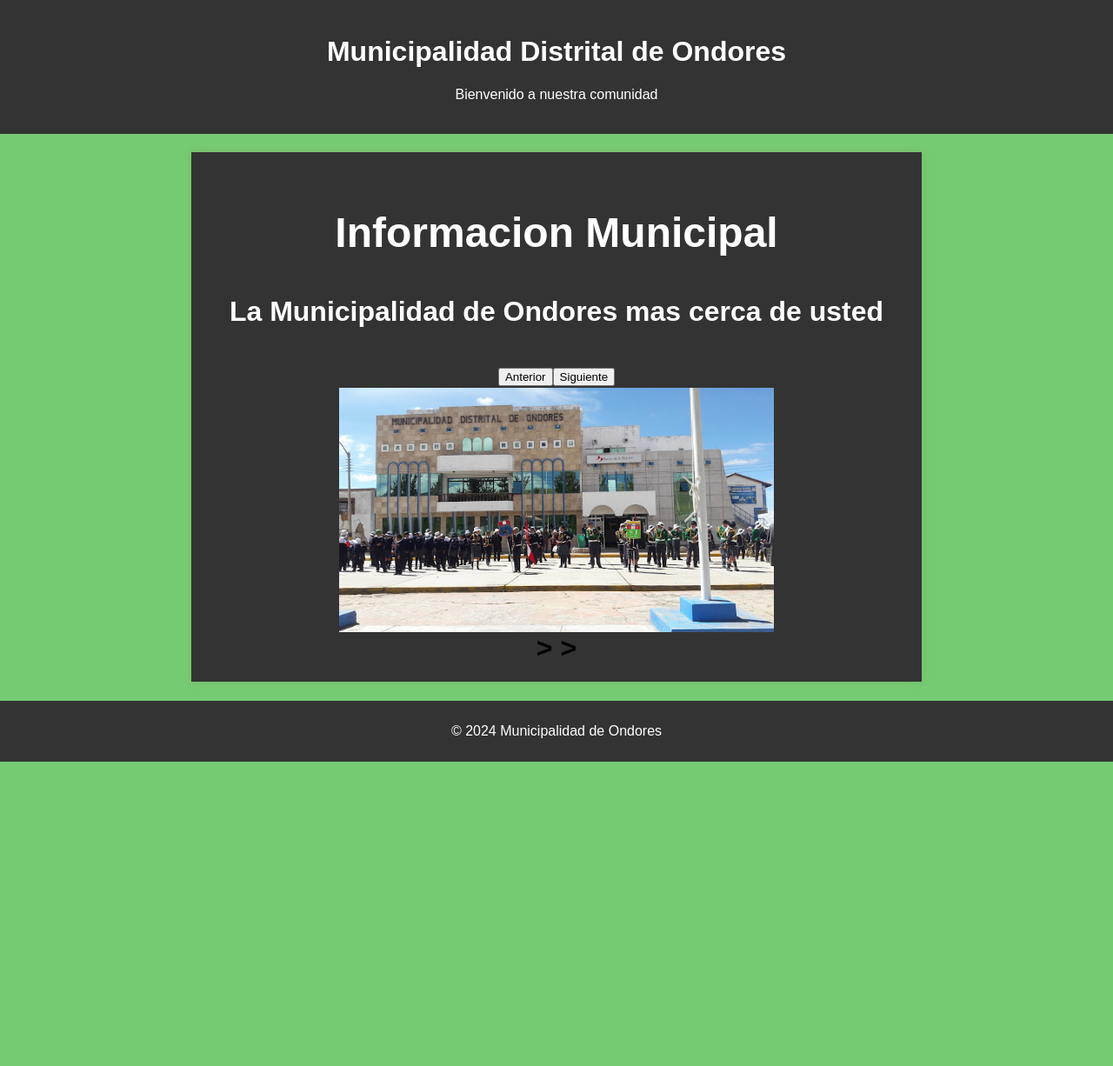
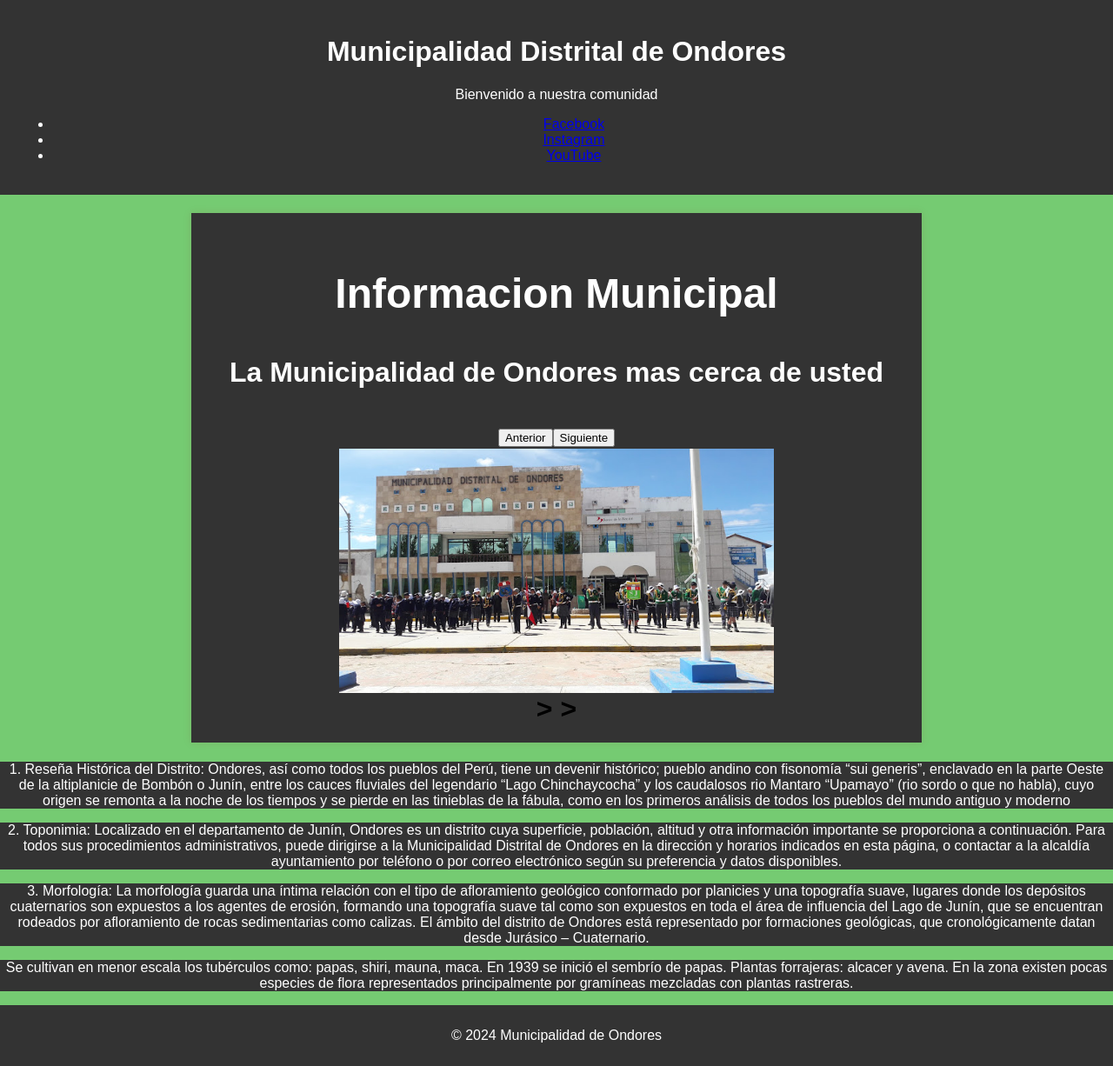
Before and after one commit to JOSIMAR-ESPINOZA/TAREA, a plain HTML site: page index.html in a window 1280 px wide. Shown: the whole page at 87% size. Before the commit the page ends 876 px from the top, so only its background shows below. Drawn offline with Linux system fonts and the light colour scheme.

Commit message:
se agregaron descriciones de ondores

```diff
--- a/index.html
+++ b/index.html
@@ -16,6 +16,13 @@
         <P>
             Bienvenido a nuestra comunidad
         </P>
+        <nav>
+            <ul>
+                <li><a href="https://www.facebook.com/municipalidadondores/?locale=es_LA" target="_blank" rel="noopener noreferrer">Facebook</a></li>
+                <li><a href="https://www.instagram.com/polleria_san_juan_de_ondores/?hl=es-la" target="_blank" rel="noopener noreferrer">Instagram</a></li>
+                <li><a href="https://www.youtube.com/watch?v=VgxKXLYiM3c" target="_blank" rel="noopener noreferrer">YouTube</a></li>
+            </ul>
+        </nav>
     </header>
     <h1>
         <section id="informacion">
@@ -31,7 +38,35 @@
             </center>
         </section>
     </h1>
-
+    <div class="contenedor-horizontal">
+        <p>1. Reseña Histórica del Distrito:
+            Ondores, así como todos los pueblos del Perú, tiene un devenir histórico; pueblo andino con
+            fisonomía “sui generis”, enclavado en la parte Oeste de la altiplanicie de Bombón o Junín, entre los
+            cauces fluviales del legendario “Lago Chinchaycocha” y los caudalosos rio Mantaro “Upamayo” (rio
+            sordo o que no habla), cuyo origen se remonta a la noche de los tiempos y se pierde en las tinieblas
+            de la fábula, como en los primeros análisis de todos los pueblos del mundo antiguo y moderno</p>
+        <p>2. Toponimia: Localizado en el departamento de Junín, Ondores es un distrito cuya superficie,
+            población, altitud y
+            otra
+            información importante se proporciona a continuación.
+            Para todos sus procedimientos administrativos, puede dirigirse a la Municipalidad Distrital de
+            Ondores en la
+            dirección y horarios indicados en esta página, o contactar a la alcaldía ayuntamiento por teléfono o
+            por
+            correo electrónico según su preferencia y datos disponibles.</p>
+        <p>3. Morfología:
+            La morfología guarda una íntima relación con el tipo de afloramiento geológico conformado por
+            planicies y una topografía suave, lugares donde los depósitos cuaternarios son expuestos a los
+            agentes de erosión, formando una topografía suave tal como son expuestos en toda el área de
+            influencia del Lago de Junín, que se encuentran rodeados por afloramiento de rocas sedimentarias
+            como calizas.
+            El ámbito del distrito de Ondores está representado por formaciones geológicas, que cronológicamente
+            datan desde Jurásico – Cuaternario.</p>
+        <p>Se cultivan en menor escala los tubérculos como: papas, shiri, mauna, maca. En 1939 se inició el
+            sembrío de papas. Plantas forrajeras: alcacer y avena.
+            En la zona existen pocas especies de flora representados principalmente por gramíneas mezcladas con
+            plantas rastreras.</p>
+    </div>
     <Footer>
         <p>
             &copy; 2024 Municipalidad de Ondores
```
